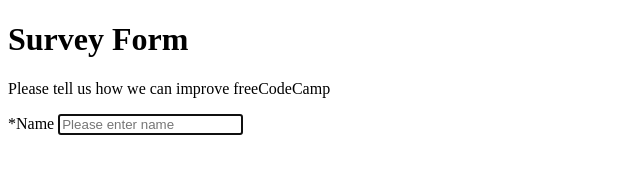
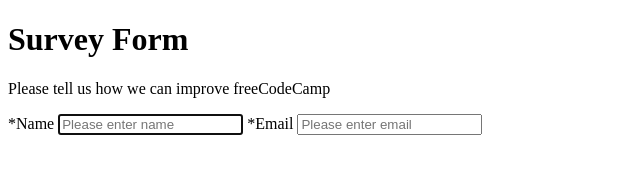
Before and after one commit to Pethaf/FCCSurveyPage, a plain HTML site: page index.html in a window 1280 px wide. Shown: the whole page, without its empty margins (0-640 px from the left). Drawn offline with Linux system fonts and the light colour scheme.

Commit message:
Pass second set of unit tests

```diff
--- a/index.html
+++ b/index.html
@@ -13,7 +13,7 @@
 <h1 id="title">Survey Form</h1>
 <form id="survey-form">
     <p id="description">Please tell us how we can improve freeCodeCamp</p>
-    <label for id="name">*Name</label>
+    <label for="name">*Name</label>
     <input
         autofocus
         type="text"
@@ -21,6 +21,13 @@
         required
         placeholder="Please enter name"
         >
+    <label for="email">*Email</label>
+    <input
+        type="email"
+        id="email"
+        required
+        placeholder="Please enter email"
+        >
 </form>
 </body>
 </html>
```
